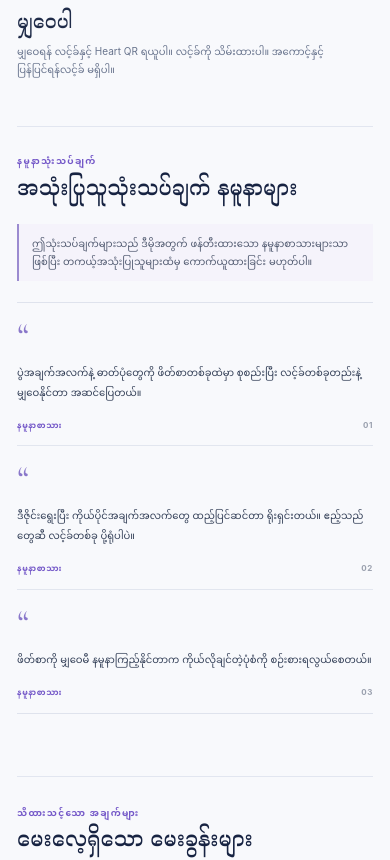
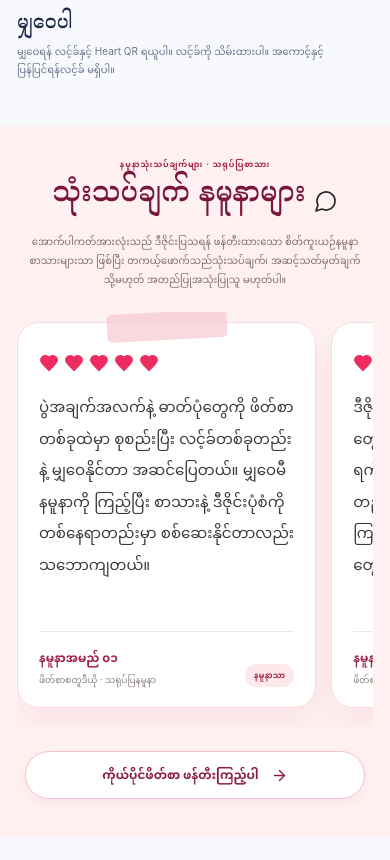
Before and after one commit to toewaioo/invitation-studio-saas, a React (Vite) app: page / in a window 390 px wide. Shown: the part 3900-4760 px from the top of the page. Built offline with nearby package versions, Linux system fonts and the light colour scheme.

Commit message:
Refresh studio sample review cards

```diff
--- a/src/components/Showcase.tsx
+++ b/src/components/Showcase.tsx
@@ -1,5 +1,5 @@
 import { useEffect, useState } from 'react';
-import { ArrowRight, ArrowUpRight, BookOpen, Check, ChevronLeft, ChevronRight, LockKeyhole, Pause, Play, Sparkles } from 'lucide-react';
+import { ArrowRight, ArrowUpRight, BookOpen, Check, ChevronLeft, ChevronRight, Heart, LockKeyhole, MessageCircle, Pause, Play, Sparkles } from 'lucide-react';
 import type { Design, Language } from '../types';
 import './showcase.css';
 
@@ -151,14 +151,14 @@ export const showcaseFaqs: Record<Language, readonly { question: string; answer:
 
 export const showcaseDemoReviews: Record<Language, readonly { quote: string }[]> = {
   en: [
-    { quote: 'The event details and photos come together in one invitation that is easy to share.' },
-    { quote: 'Choosing a style and adding our own details feels simple, then one link is ready to send.' },
-    { quote: 'Seeing a preview first makes it easier to picture the invitation we want to create.' },
+    { quote: 'Event details and favorite photos come together in one invitation. Previewing the layout before sharing makes it easier to picture the day, and the finished design is ready to send with one simple link.' },
+    { quote: 'Choosing a style, adding event details and photos, then reviewing the finished invitation all feel straightforward. Everything stays together in one place before the share link is ready.' },
+    { quote: 'Seeing the invitation preview before sharing makes it easier to imagine the final design. The names, event date and photos are easy to review together, then the finished invitation can be shared with one link.' },
   ],
   my: [
-    { quote: 'ပွဲအချက်အလက်နဲ့ ဓာတ်ပုံတွေကို ဖိတ်စာတစ်ခုထဲမှာ စုစည်းပြီး လင့်ခ်တစ်ခုတည်းနဲ့ မျှဝေနိုင်တာ အဆင်ပြေတယ်။' },
-    { quote: 'ဒီဇိုင်းရွေးပြီး ကိုယ်ပိုင်အချက်အလက်တွေ ထည့်ပြင်ဆင်တာ ရိုးရှင်းတယ်။ ဧည့်သည်တွေဆီ လင့်ခ်တစ်ခု ပို့ရုံပါပဲ။' },
-    { quote: 'ဖိတ်စာကို မျှဝေမီ နမူနာကြည့်နိုင်တာက ကိုယ်လိုချင်တဲ့ပုံစံကို စဉ်းစားရလွယ်စေတယ်။' },
+    { quote: 'ပွဲအချက်အလက်နဲ့ ဓာတ်ပုံတွေကို ဖိတ်စာတစ်ခုထဲမှာ စုစည်းပြီး လင့်ခ်တစ်ခုတည်းနဲ့ မျှဝေနိုင်တာ အဆင်ပြေတယ်။ မျှဝေမီ နမူနာကို ကြည့်ပြီး စာသားနဲ့ ဒီဇိုင်းပုံစံကို တစ်နေရာတည်းမှာ စစ်ဆေးနိုင်တာလည်း သဘောကျတယ်။' },
+    { quote: 'ဒီဇိုင်းရွေးပြီး ကိုယ်ပိုင်အချက်အလက်တွေ ထည့်ပြင်ဆင်တာ ရိုးရှင်းတယ်။ ပွဲရက်၊ နေရာနဲ့ ဓာတ်ပုံတွေကို တစ်နေရာတည်းမှာ စီစဉ်ပြီး နောက်ဆုံးနမူနာကို ကြည့်နိုင်တယ်။ ပြီးသွားရင် ဧည့်သည်တွေဆီ လင့်ခ်တစ်ခု ပို့ရုံပါပဲ။' },
+    { quote: 'ဖိတ်စာကို မမျှဝေမီ နမူနာကြည့်နိုင်တာက ကိုယ်လိုချင်တဲ့ပုံစံကို စဉ်းစားရလွယ်စေတယ်။ အမည်၊ ပွဲနေ့နဲ့ ဓာတ်ပုံတွေကို တစ်ခါတည်း စစ်ဆေးနိုင်သလို ပြီးသွားရင် လင့်ခ်တစ်ခုနဲ့ မျှဝေနိုင်တာလည်း အဆင်ပြေတယ်။' },
   ],
 };
 
@@ -347,14 +347,16 @@ export default function Showcase({ lang, onLanguage, onPreview, workspace, onSig
 
       <section className="showcase-reviews" id="reviews" aria-labelledby="showcase-reviews-title">
         <div className="showcase-reviews-heading">
-          <div><span className="showcase-section-kicker">{t('SAMPLE REVIEWS · DEMO COPY', 'နမူနာသုံးသပ်ချက်')}</span><h2 id="showcase-reviews-title">{t('User review examples', 'အသုံးပြုသူသုံးသပ်ချက် နမူနာများ')}</h2></div>
-          <p>{t('Illustrative demo data only—these are not reviews from real users.', 'ဤသုံးသပ်ချက်များသည် ဒီမိုအတွက် ဖန်တီးထားသော နမူနာစာသားများသာဖြစ်ပြီး တကယ့်အသုံးပြုသူများထံမှ ကောက်ယူထားခြင်း မဟုတ်ပါ။')}</p>
+          <span className="showcase-section-kicker">{t('SAMPLE REVIEWS · DEMO COPY', 'နမူနာသုံးသပ်ချက်များ · သရုပ်ပြစာသား')}</span>
+          <h2 id="showcase-reviews-title">{t('A few kind words, as a sample', 'သုံးသပ်ချက် နမူနာများ')}<MessageCircle aria-hidden="true" size={28} strokeWidth={1.7}/></h2>
+          <p>{t('Every card below is fictional demo copy for layout preview—not a real customer review, rating or verified user.', 'အောက်ပါကတ်အားလုံးသည် ဒီဇိုင်းပြသရန် ဖန်တီးထားသော စိတ်ကူးယဉ်နမူနာစာသားများသာ ဖြစ်ပြီး တကယ့်ဖောက်သည်သုံးသပ်ချက်၊ အဆင့်သတ်မှတ်ချက် သို့မဟုတ် အတည်ပြုအသုံးပြုသူ မဟုတ်ပါ။')}</p>
         </div>
-        <div className="showcase-review-grid">{showcaseDemoReviews[lang].map((review, index) => <article className="showcase-review" key={`demo-review-${index}`}>
-          <span className="showcase-review-mark" aria-hidden="true">“</span>
+        <div className="showcase-review-grid" role="region" aria-label={t('Sample review cards; scroll horizontally to browse', 'နမူနာသုံးသပ်ချက်ကတ်များ၊ ဘေးတိုက်ရွှေ့၍ ကြည့်နိုင်သည်')} tabIndex={0}>{showcaseDemoReviews[lang].map((review, index) => <article className="showcase-review" data-demo-review="true" key={`demo-review-${index}`}>
+          <div className="showcase-review-hearts" role="img" aria-label={t('Decorative demo hearts only; not a real user rating', 'အလှဆင်သရုပ်ပြနှလုံးပုံများသာဖြစ်ပြီး တကယ့်အသုံးပြုသူအဆင့်သတ်မှတ်ချက် မဟုတ်ပါ')}>{Array.from({ length: 5 }, (_, heartIndex) => <Heart key={heartIndex} aria-hidden="true" size={20} fill="currentColor" strokeWidth={1.5}/>)}</div>
           <blockquote>{review.quote}</blockquote>
-          <div className="showcase-review-meta"><span>{t('DEMO SAMPLE TEXT', 'နမူနာစာသား')}</span><span aria-hidden="true">{String(index + 1).padStart(2, '0')}</span></div>
+          <footer className="showcase-review-footer"><div className="showcase-review-byline"><strong>{t('Sample author', 'နမူနာအမည်')} {lang === 'my' ? ['၀၁', '၀၂', '၀၃'][index] : String(index + 1).padStart(2, '0')}</strong><span>{t('Invitation Studio · fictional example', 'ဖိတ်စာစတူဒီယို · သရုပ်ပြနမူနာ')}</span></div><span className="showcase-review-sample-tag">{t('SAMPLE ONLY', 'နမူနာသာ')}</span></footer>
         </article>)}</div>
+        <button type="button" className="showcase-reviews-cta" onClick={onCreate}>{t('Create an invitation of your own', 'ကိုယ်ပိုင်ဖိတ်စာ ဖန်တီးကြည့်ပါ')}<ArrowRight size={17} aria-hidden="true"/></button>
       </section>
 
       <section className="showcase-faq" id="faq" aria-labelledby="showcase-faq-title">
--- a/src/components/showcase.css
+++ b/src/components/showcase.css
@@ -482,34 +482,52 @@ html[lang="my"] .showcase-hero-project-copy h2{font-family:'Noto Serif Myanmar',
 }
 
 
-/* Clearly labeled demo reviews; no real-user claims or ratings are implied. */
+/* Fictional demo reviews: presentation-only cards, never real-user testimonials. */
 .showcase-facts-list{grid-template-columns:repeat(2,minmax(0,1fr))}
-.showcase-reviews{margin:45px 0 0;padding:29px 0 31px;border-top:1px solid #e2e6f0;color:#172342;scroll-margin-top:24px}
-.showcase-reviews-heading{display:flex;align-items:flex-end;justify-content:space-between;gap:26px;margin-bottom:21px}
-.showcase-reviews-heading .showcase-section-kicker{color:#7458c8;font-weight:750}
-.showcase-reviews-heading h2{margin-top:7px;color:#172342;font-family:'Cormorant Garamond','Noto Serif Myanmar',Georgia,serif;font-size:clamp(28px,3vw,38px);font-weight:500;letter-spacing:-.025em;line-height:1.25}
-.showcase-reviews-heading>p{max-width:360px;padding:10px 13px;border-left:2px solid #9b8bd0;background:#f5f3fb;color:#535c72;font-size:10px;line-height:1.85}
-.showcase-review-grid{display:grid;grid-template-columns:repeat(3,minmax(0,1fr));border-top:1px solid #dfe3ed;border-bottom:1px solid #dfe3ed}
-.showcase-review{min-width:0;padding:15px 21px 14px 0}
-.showcase-review+.showcase-review{padding-left:20px;border-left:1px solid #e2e6ef}
-.showcase-review-mark{color:#8a78ca;font-family:'Cormorant Garamond',Georgia,serif;font-size:36px;line-height:1}
-.showcase-review blockquote{margin:8px 0 17px;color:#344058;font-size:11px;line-height:1.95}
-.showcase-review-meta{display:flex;align-items:center;justify-content:space-between;gap:8px;color:#7458c8;font-size:8px;font-weight:700;letter-spacing:.08em}
-.showcase-review-meta span:last-child{color:#9aa0ae}
-html[lang="my"] .showcase-reviews-heading h2{font-family:'Noto Serif Myanmar','Cormorant Garamond',serif;font-size:clamp(20px,2.3vw,27px);letter-spacing:0;line-height:1.7}
-html[lang="my"] .showcase-review blockquote{line-height:2}
+.showcase-reviews{position:relative;isolation:isolate;margin:45px 0 0;padding:48px 0 54px;color:#432d35;scroll-margin-top:24px}
+.showcase-reviews:before{position:absolute;z-index:-1;inset-block:0;left:50%;width:100vw;transform:translateX(-50%);background:#fff1f2;content:""}
+.showcase-reviews-heading{display:flex;flex-direction:column;align-items:center;gap:5px;max-width:840px;margin:0 auto 27px;text-align:center}
+.showcase-reviews-heading .showcase-section-kicker{color:#a5224d;font-size:10px;font-weight:750;letter-spacing:.11em}
+.showcase-reviews-heading h2{display:flex;align-items:center;justify-content:center;gap:12px;margin:2px 0 0;color:#79163c;font-family:'Cormorant Garamond','Noto Serif Myanmar',Georgia,serif;font-size:clamp(34px,4vw,48px);font-weight:500;letter-spacing:-.02em;line-height:1.5}
+.showcase-reviews-heading h2 svg{flex:none;color:#25272a}
+.showcase-reviews-heading>p{max-width:680px;margin:4px auto 0;color:#7b6d71;font-size:13px;line-height:1.9}
+.showcase-review-grid{display:grid;grid-template-columns:repeat(3,minmax(0,1fr));gap:22px}
+.showcase-review{position:relative;display:flex;min-width:0;min-height:366px;flex-direction:column;padding:31px 25px 22px;border:1px solid #f6dce2;border-radius:25px;background:#fff;box-shadow:0 16px 34px #a8204410;scroll-snap-align:start}
+.showcase-review:before{position:absolute;top:-11px;left:50%;width:120px;height:28px;transform:translateX(-50%) rotate(-3deg);border-radius:5px;background:#f7c9d2b8;content:""}
+.showcase-review-hearts{display:flex;align-items:center;gap:5px;color:#ee2c62}
+.showcase-review blockquote{flex:1;margin:20px 0 25px;color:#3d3a3b;font-size:clamp(15px,2.2vw,18px);line-height:2.05}
+.showcase-review-footer{display:flex;align-items:flex-end;justify-content:space-between;gap:10px;padding-top:16px;border-top:1px solid #f0e5e7}
+.showcase-review-byline{display:flex;min-width:0;flex-direction:column;gap:5px}
+.showcase-review-byline strong{color:#9f2049;font-size:14px;font-weight:650}
+.showcase-review-byline span{color:#8a8183;font-size:11px;line-height:1.6}
+.showcase-review-sample-tag{flex:none;padding:5px 9px;border-radius:999px;background:#fde8ec;color:#a5224d;font-size:9px;font-weight:750;letter-spacing:.04em}
+.showcase-reviews-cta{display:flex;align-items:center;justify-content:center;gap:12px;width:fit-content;min-width:min(380px,100%);max-width:100%;min-height:54px;margin:31px auto 0;padding:12px 27px;border:1px solid #f0c2cd;border-radius:999px;background:#fff;color:#8d1d43;box-shadow:0 4px 12px #a8204410;font-size:15px;font-weight:650;cursor:pointer;transition:transform .18s ease,box-shadow .18s ease}
+.showcase-reviews-cta:hover{transform:translateY(-2px);box-shadow:0 8px 19px #a8204418}
+.showcase-reviews-cta:focus-visible,.showcase-review-grid:focus-visible{outline:2px solid #a5224d;outline-offset:4px}
+html[lang="my"] .showcase-reviews-heading h2{font-family:'Noto Serif Myanmar','Cormorant Garamond',serif;font-size:clamp(30px,5.7vw,44px);letter-spacing:0;line-height:1.65}
+html[lang="my"] .showcase-review blockquote{line-height:2.1}
 @media(max-width:760px){
-  .showcase-reviews{margin-top:36px;padding:24px 0 27px}
-  .showcase-reviews-heading{align-items:flex-start;flex-direction:column;gap:10px}
-  .showcase-reviews-heading>p{max-width:520px}
-  .showcase-review-grid{grid-template-columns:1fr}
-  .showcase-review,.showcase-review+.showcase-review{padding:15px 0 14px;border-left:0;border-bottom:1px solid #e2e6ef}
-  .showcase-review:last-child{border-bottom:0}
+  .showcase-reviews{margin-top:36px;padding:39px 0 45px}
+  .showcase-reviews-heading{margin-bottom:24px}
+  .showcase-reviews-heading h2{font-size:clamp(30px,5vw,38px)}
+  .showcase-reviews-heading>p{max-width:600px;font-size:12px}
+  .showcase-review-grid{grid-template-columns:none;grid-auto-flow:column;grid-auto-columns:min(82%,430px);gap:18px;overflow-x:auto;padding:11px 4px 19px;overscroll-behavior-x:contain;scroll-snap-type:x mandatory;scrollbar-width:none;-webkit-overflow-scrolling:touch}
+  .showcase-review-grid::-webkit-scrollbar{display:none}
+  .showcase-review{min-height:378px;padding:31px 25px 22px}
 }
 @media(max-width:520px){
-  .showcase-reviews{margin-top:30px;padding:21px 0 23px}
-  .showcase-reviews-heading h2{font-size:26px}
-  .showcase-reviews-heading>p{font-size:10px}
-  .showcase-review blockquote{font-size:10px}
-  html[lang="my"] .showcase-reviews-heading h2{font-size:21px}
+  .showcase-reviews{margin-top:30px;padding:31px 0 38px}
+  .showcase-reviews-heading{gap:4px;margin-bottom:23px}
+  .showcase-reviews-heading .showcase-section-kicker{font-size:8px}
+  .showcase-reviews-heading h2{gap:8px;font-size:clamp(25px,7.2vw,31px)}
+  .showcase-reviews-heading h2 svg{width:24px;height:24px}
+  .showcase-reviews-heading>p{font-size:10px;line-height:1.9}
+  .showcase-review-grid{grid-auto-columns:min(86%,380px);gap:15px;padding-top:10px}
+  .showcase-review{min-height:386px;padding:30px 21px 20px;border-radius:22px}
+  .showcase-review blockquote{margin:18px 0 22px;font-size:15px;line-height:2.05}
+  .showcase-review-byline strong{font-size:12px}
+  .showcase-review-byline span{font-size:9px}
+  .showcase-review-sample-tag{font-size:8px}
+  .showcase-reviews-cta{min-width:min(340px,100%);min-height:48px;margin-top:24px;padding:11px 20px;font-size:12px}
+  html[lang="my"] .showcase-reviews-heading h2{font-size:clamp(28px,7vw,34px)}
 }
```
Also changed, not shown: 1 other file (tests, documents, lock files or other folders).
